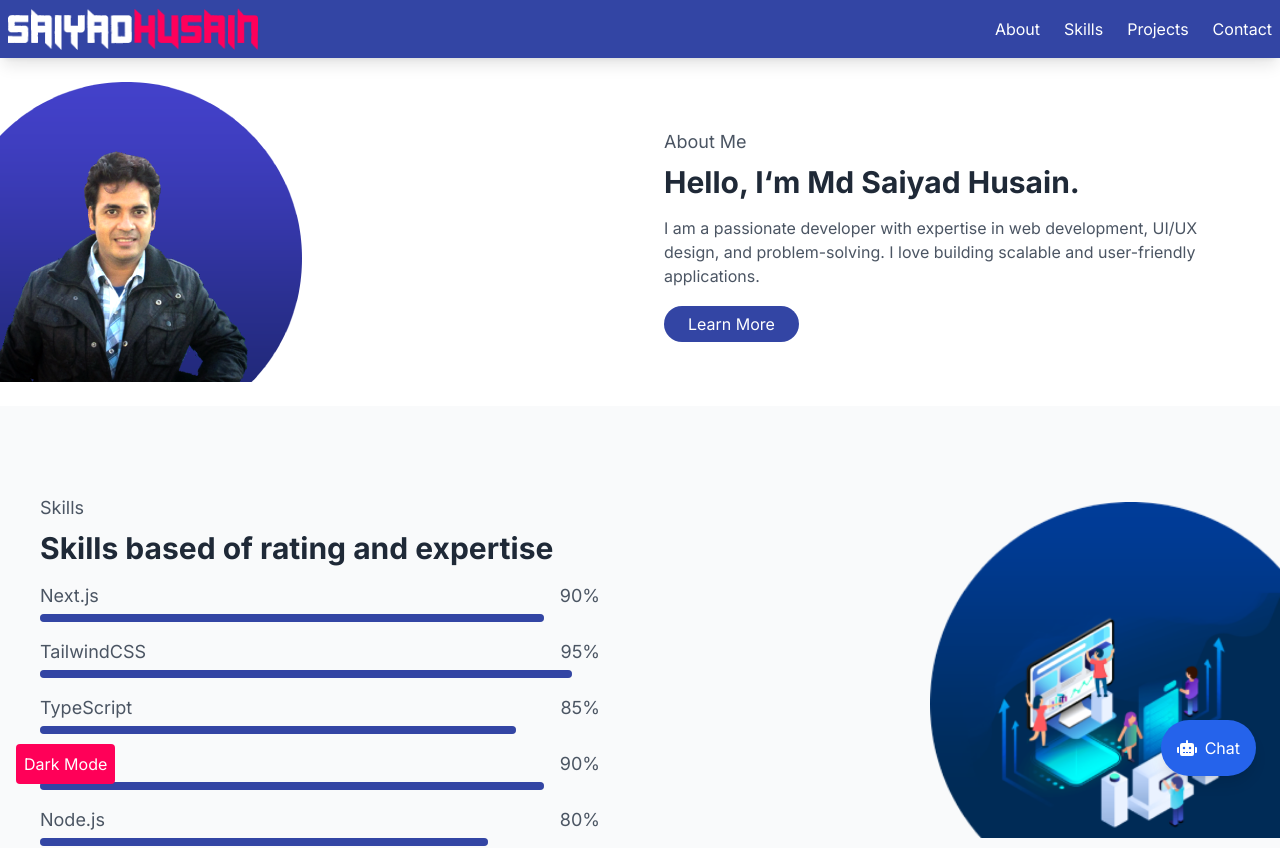
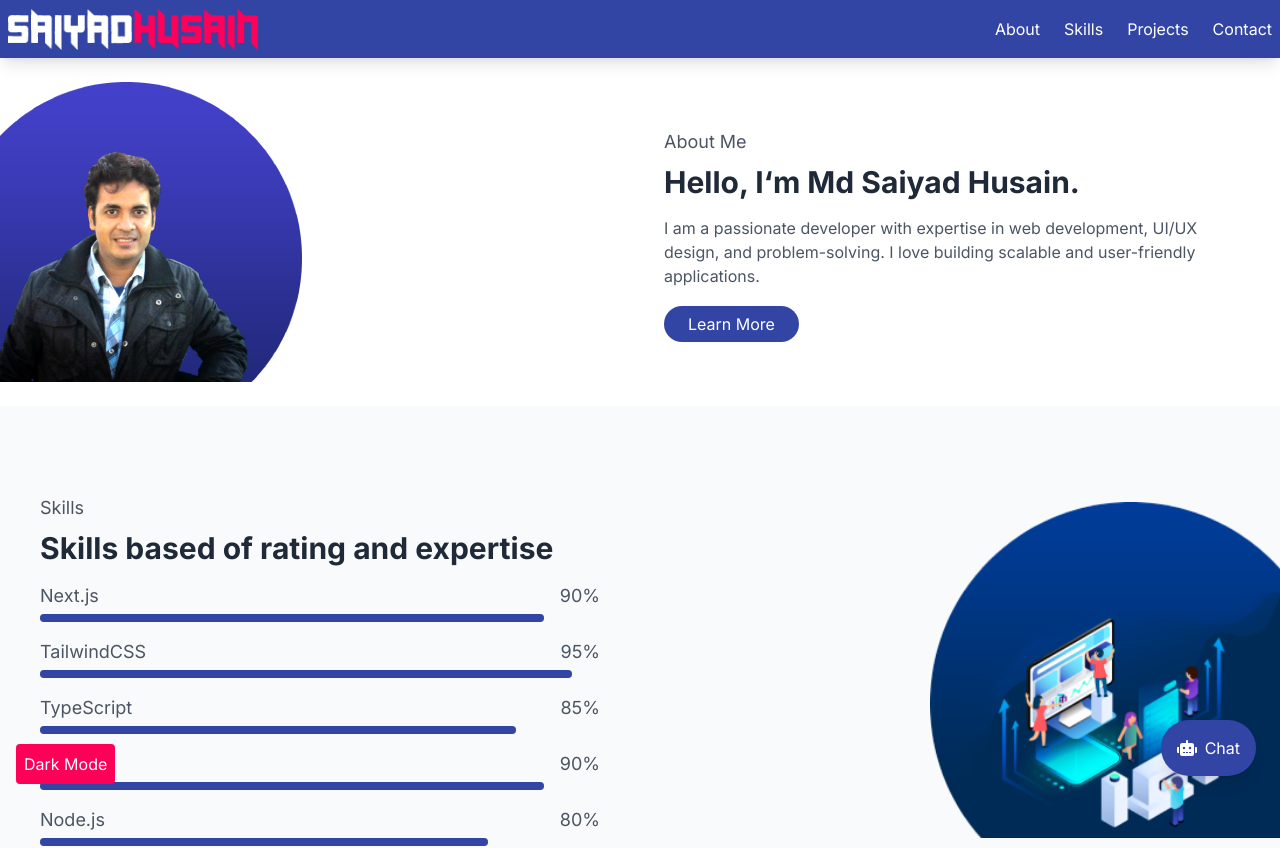
Before and after one commit to sydhsn/saiyadhusain, a Next.js app: page / in a window 1280 px wide. Shown: the top 848 px of the page. Built offline with nearby package versions, Linux system fonts and the light colour scheme.

Commit message:
fixe ui and color

```diff
--- a/src/components/Chatbot.tsx
+++ b/src/components/Chatbot.tsx
@@ -94,23 +94,25 @@ const Chatbot = () => {
             <button
               type="submit"
               disabled={isLoading}
-              className="bg-blue-600 p-3 rounded-lg hover:bg-blue-700 disabled:bg-gray-500 flex items-center justify-center"
+              className="bg-[#3345A4] p-3 rounded-lg hover:bg-[#ff0058] disabled:bg-gray-500 flex items-center justify-center"
             >
               <FaPaperPlane size={18} />
             </button>
           </form>
+          {!reply && !isLoading ? null : (
             <div className="bg-gray-800 p-4 rounded-lg border border-gray-700 min-h-[50px]">
               {isLoading ? (
                 <p className="text-gray-400 animate-pulse">⏳ Typing...</p>
               ) : (
-              reply && <p>{reply}</p>
+                <p>{reply}</p>
               )}
             </div>
+          )}
         </div>
       ) : (
         <button
           onClick={() => setIsOpen(true)}
-          className="bg-blue-600 text-white p-4 rounded-full shadow-lg hover:bg-blue-700 flex items-center space-x-2"
+          className="bg-[#3345A4] text-white p-4 rounded-full shadow-lg hover:bg-[#ff0058] flex items-center space-x-2"
         >
           <FaRobot size={20} />
           <span>Chat</span>
```
Lines whose indentation alone changed are shown as unchanged.
